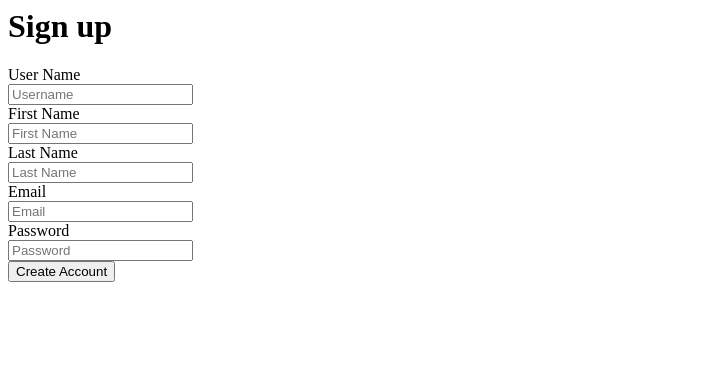
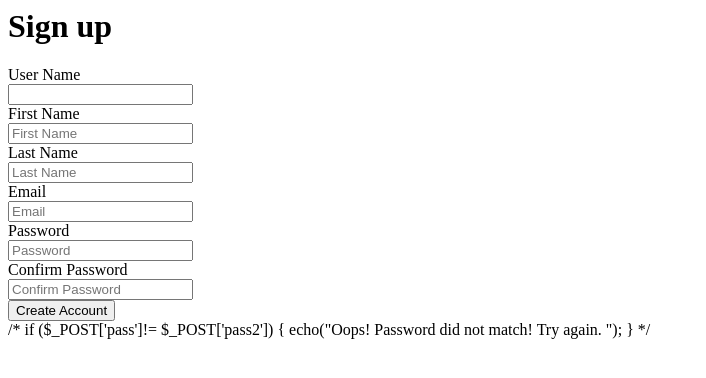
Before and after one commit to magnusjw/recipebuddy, a PHP site: page /recipebuddy/views/html/signup.php in a window 1280 px wide. Shown: the top 378 px of the page, without its empty margins (0-706 px from the left). Run offline with PHP 8.4, Linux system fonts and the light colour scheme.

Commit message:
Johnny Changes

```diff
--- a/views/html/create_recipe.php
+++ b/views/html/create_recipe.php
@@ -122,6 +122,7 @@ include_once "headband.html";
             </div>
         </div>
     </div>
+    <br>
     <button type="button" class="btn btn-default" id="addStep">Add Step</button>
 
     <div class="form-group row">
--- a/views/html/login.php
+++ b/views/html/login.php
@@ -15,13 +15,13 @@
                 <div class="form-group row">
                     <label for="username" class="col-4 col-form-label">User Name</label>
                     <div class="col-8">
-                        <input id="username" name="username" placeholder="Username" class="form-control here" maxlength="12" required="required" type="text">
+                        <input id="username" name="username" placeholder="Username" class="form-control here" type="text" pattern=".{5,12}" required title="5 to 12 characters">
                     </div>
                 </div>
                 <div class="form-group row">
                     <label for="pass" class="col-4 col-form-label">Password</label>
                     <div class="col-8">
-                        <input id="pass" name="pass" placeholder="Password" class="form-control here" type="Password">
+                        <input id="pass" name="pass" placeholder="Password" class="form-control here" type="Password" required="required">
                     </div>
                 </div>
                 <div class="form-group row">
--- a/views/html/pantry.php
+++ b/views/html/pantry.php
@@ -11,7 +11,7 @@ include_once "headband.html";
     <div class="container-fluid">
         <div class="row">
             <div class="col-md-3">
-                <h2>My Pantry</h2>
+                <h1>My Pantry</h1>
             </div>
             <script src="https://code.jquery.com/jquery-1.12.4.min.js"></script>
             <script type="text/javascript">
--- a/views/html/signup.php
+++ b/views/html/signup.php
@@ -15,10 +15,9 @@
                 <div class="form-group row">
                     <label for="username" class="col-4 col-form-label">User Name</label>
                     <div class="col-8">
-                        <input id="username" name="username" placeholder="Username" class="form-control here" required="required" type="text">
+                        <input id="username" name="username" class="form-control here" type="text" pattern=".{5,12}" required title="5 to 12 characters">
                     </div>
                 </div>
-
                 <div class="form-group row">
                     <label for="firstname" class="col-4 col-form-label">First Name</label>
                     <div class="col-8">
@@ -34,13 +33,19 @@
                 <div class="form-group row">
                     <label for="email" class="col-4 col-form-label">Email</label>
                     <div class="col-8">
-                        <input id="email" name="email" placeholder="Email" class="form-control here" required="required" type="text">
+                        <input id="email" name="email" placeholder="Email" class="form-control here" required="required" type="email">
                     </div>
                 </div>
                 <div class="form-group row">
                     <label for="pass" class="col-4 col-form-label">Password</label>
                     <div class="col-8">
-                        <input id="pass" name="pass" placeholder="Password" class="form-control here" required="required" type="text">
+                        <input id="pass" name="pass" placeholder="Password" class="form-control here" type="password" pattern=".{5,12}" required title="5 to 12 characters">
+                    </div>
+                </div>
+                <div class="form-group row">
+                    <label for="conpass" class="col-4 col-form-label">Confirm Password</label>
+                    <div class="col-8">
+                        <input id="conpass" name="conpass" placeholder="Confirm Password" class="form-control here" type="password" pattern=".{5,12}" required title="Must match the previous entry">
                     </div>
                 </div>
                 <div class="form-group row">
@@ -49,3 +54,10 @@
                     </div>
                 </div>
 </body>
+
+/*
+if ($_POST['pass']!= $_POST['pass2'])
+{
+echo("Oops! Password did not match! Try again. ");
+}
+*/
--- a/views/html/timer.php
+++ b/views/html/timer.php
@@ -99,6 +99,8 @@ var jsalarm={
 
 <body>
 
+<h1>Timer</h1>
+
 <form action="" method="">
 <div id="jsalarmclock">
 <div><div class="leftcolumn">Current Time:</div> <span id="jsalarm_ct" style="letter-spacing: 2px"></span></div>
--- a/views/html/wish_list.php
+++ b/views/html/wish_list.php
@@ -13,7 +13,7 @@ include_once "headband.html";
 <body>
 <form action="index?action=wish_list"  method="post">
    <div class="container">
-       <h2>Wishlist</h2>
+       <h1>Wishlist</h1>
 
        <?php
 
```
Also changed, not shown: views/html/account.php (+3 -4 lines).
